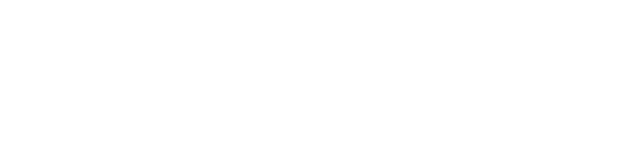
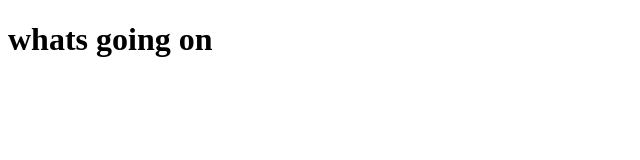
Before and after one commit to 21618543/21618543.github.io, a plain HTML site: page index.html in a window 1280 px wide. Shown: the whole page, without its empty margins (0-640 px from the left). Drawn offline with Linux system fonts and the light colour scheme.

Commit message:
Update index.html

```diff
--- a/index.html
+++ b/index.html
@@ -1,6 +1,7 @@
 <!DOCTYPE html>
 <html>
 <body>
+    <h1> whats going on</h1>
 
 
 
```
